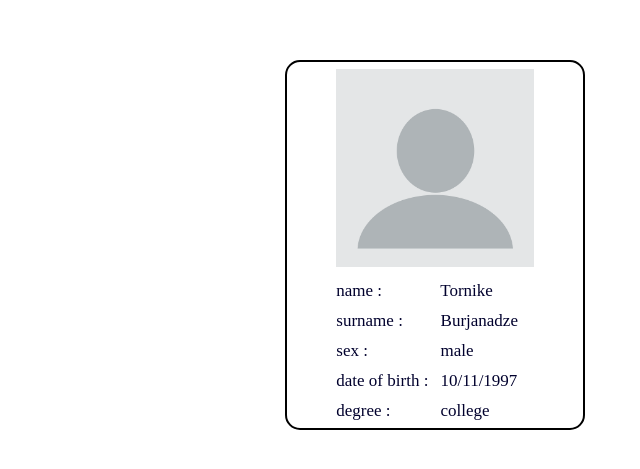
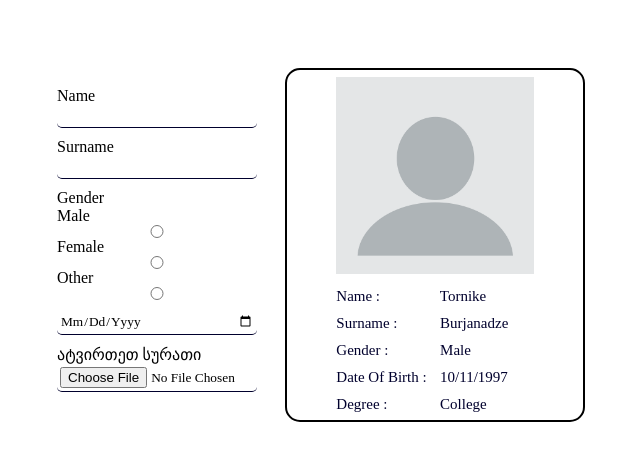
Before and after one commit to t0rn1k3/profile-card-maker, a plain HTML site: page index.html in a window 1280 px wide. Shown: the part 155-624 px from the top of the page, without its empty margins (205-845 px from the left). Drawn offline with Linux system fonts and the light colour scheme.

```diff
--- a/css/styles.css
+++ b/css/styles.css
@@ -3,6 +3,7 @@
     padding: 0;
     box-sizing: border-box;
     font-family: 'Old Standard TT';
+    text-transform: capitalize;
 }
 body {
     height: 100vh;
@@ -19,6 +20,7 @@ body {
     flex-direction: column;
     align-items: center;
     padding: 7px;
+    position: relative;
 }
 .profile-image {
     width: 70%;
@@ -31,7 +33,7 @@ body {
     width: 70%;
 }
 .details {
-    font-size: 17px;
+    font-size: 15px;
     margin-top: 10px;
     color: rgb(0, 0, 45);
 }
@@ -39,3 +41,20 @@ body {
     display: inline-block;
     width: 100px;
 }
+.form {
+    width: 200px;
+    position: absolute;
+    left: -230px;
+}
+.form div {
+    display: flex;
+    flex-direction: column;
+    margin-top: 10px;
+}
+input {
+    padding: 3px;
+    outline: none;
+    border-radius: 5px;
+    border: 0;
+    border-bottom: 1px solid  rgb(0, 0, 45);
+}
--- a/index.html
+++ b/index.html
@@ -9,26 +9,55 @@
 </head>
 <body>
 
+
     <div class="profile-card">
+        <form class="form">
+            <div>
+                <label for="">name</label>
+                <input type="text" name="" id="">
+            </div>
+            <div>
+                <label for="">surname</label>
+                <input type="text" name="" id="">
+            </div>
+            <div>
+                <label for="">gender</label>
+                <label for="">male</label>
+                <input type="radio" name="gender" id="">
+                <label for="">female</label>
+                <input type="radio" name="gender" id="">
+                <label for="">other</label>
+                <input type="radio" name="gender" id="">
+            </div>
+            <div>
+                <input type="date" name="" id="">
+            </div>
+            <div>
+                <label for="">ატვირთეთ სურათი</label>
+                <input type="file" name="" id="">
+            </div>
+        </form>
+
+
         <div class="profile-image">
             <img width="100" src="images/profile.png" alt="">
         </div>
         <div class="info-container">
             <div class="details">
                 <span>name :</span>
-                <span>Tornike</span>
+                <span id="firstName">Tornike</span>
             </div>
             <div class="details">
                 <span>surname :</span>
-                <span>Burjanadze</span>
+                <span id="lastName">Burjanadze</span>
             </div>
             <div class="details">
-                <span>sex :</span>
-                <span>male</span>
+                <span>gender :</span>
+                <span id="sex">male</span>
             </div>
             <div class="details">
                 <span>date of birth :</span>
-                <span>10/11/1997</span>
+                <span id="">10/11/1997</span>
             </div>
             <div class="details">
                 <span>degree :</span>
```
